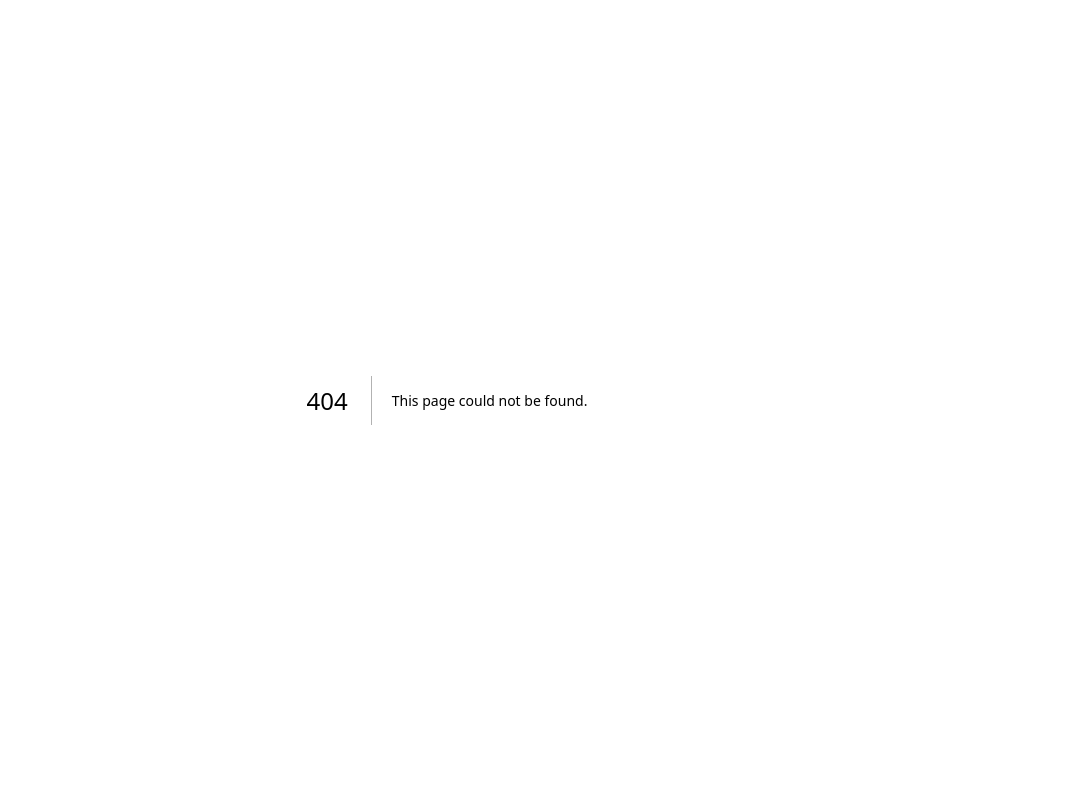
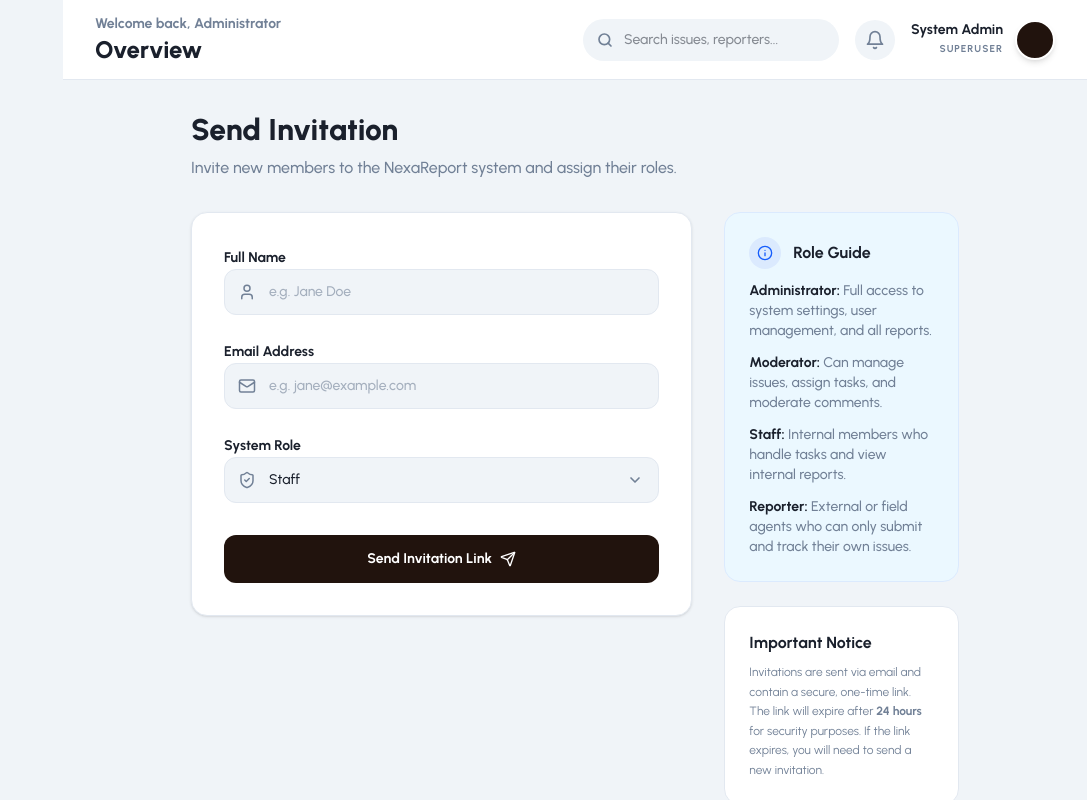
Before and after one commit to Ange884/NexaReport-System, a Next.js app: page /admin/send-invite in a window 1280 px wide. Before the commit this address had no page. Shown: the whole page, without its empty margins (193-1280 px from the left). Built offline with nearby package versions, Linux system fonts and the light colour scheme.

Commit message:
fix: added send invite to the dashboard

```diff
--- a/app/admin/layout.tsx
+++ b/app/admin/layout.tsx
@@ -13,6 +13,11 @@ const navItems = [
   {
     href: "/admin/manage-issues", label: "Issues", icon: (
       <svg xmlns="http://www.w3.org/2000/svg" width="20" height="20" viewBox="0 0 24 24" fill="none" stroke="currentColor" strokeWidth="2" strokeLinecap="round" strokeLinejoin="round"><path d="M14.5 2H6a2 2 0 0 0-2 2v16a2 2 0 0 0 2 2h12a2 2 0 0 0 2-2V7.5L14.5 2z"></path><polyline points="14 2 14 8 20 8"></polyline><line x1="16" y1="13" x2="8" y2="13"></line><line x1="16" y1="17" x2="8" y2="17"></line><line x1="10" y1="9" x2="8" y2="9"></line></svg>
+    )
+  },
+  {
+    href: "/admin/send-invite", label: "Send Invitation", icon: (
+      <svg xmlns="http://www.w3.org/2000/svg" width="20" height="20" viewBox="0 0 24 24" fill="none" stroke="currentColor" strokeWidth="2" strokeLinecap="round" strokeLinejoin="round"><path d="M16 21v-2a4 4 0 0 0-4-4H6a4 4 0 0 0-4 4v2"></path><circle cx="9" cy="7" r="4"></circle><line x1="19" y1="8" x2="19" y2="14"></line><line x1="22" y1="11" x2="16" y2="11"></line></svg>
     )
   },
   {
@@ -46,7 +51,7 @@ export default function AdminLayout({
   return (
     <div className="flex h-screen overflow-hidden bg-[var(--background)]">
       {/* Sidebar */}
-      <aside className="animate-sidebar sticky top-0 hidden h-full w-64 border-r border-[var(--border)] bg-white p-6 md:block">
+      <aside className="animate-sidebar sticky top-0 hidden h-full w-64 border-r border-[var(--border)] bg-white p-6 md:block overflow-y-auto">
         <div className="mb-10 flex items-center gap-3">
           <div className="flex h-10 w-10 items-center justify-center rounded-xl bg-[var(--accent)] text-white shadow-lg">
             <svg viewBox="0 0 24 24" fill="none" stroke="currentColor" strokeWidth="2.5" className="h-6 w-6">
@@ -74,7 +79,7 @@ export default function AdminLayout({
           ))}
         </nav>
 
-        <div className="absolute bottom-6 left-6 right-6">
+        <div className="mt-10 mb-6">
           <button
             onClick={handleLogout}
             className="flex w-full items-center gap-4 rounded-xl px-4 py-3 text-sm font-bold text-red-500 transition-all hover:bg-red-50"
--- /dev/null
+++ b/app/admin/send-invite/page.tsx
@@ -0,0 +1,152 @@
+"use client";
+
+import React, { useState } from "react";
+import { Mail, User, ShieldCheck, Send, Info } from "lucide-react";
+
+export default function SendInvitePage() {
+  const [formData, setFormData] = useState({
+    fullName: "",
+    email: "",
+    role: "Staff",
+  });
+  const [isSubmitting, setIsSubmitting] = useState(false);
+  const [successMsg, setSuccessMsg] = useState("");
+
+  const handleSubmit = (e: React.FormEvent) => {
+    e.preventDefault();
+    setIsSubmitting(true);
+    setSuccessMsg("");
+    // Simulate API call
+    setTimeout(() => {
+      setSuccessMsg(`An invitation has been successfully sent to ${formData.email}.`);
+      setFormData({ fullName: "", email: "", role: "Staff" });
+      setIsSubmitting(false);
+    }, 1500);
+  };
+
+  return (
+    <div className="mx-auto max-w-3xl">
+      <div className="mb-8">
+        <h1 className="text-3xl font-black text-[var(--foreground)]">Send Invitation</h1>
+        <p className="mt-2 text-[var(--muted)] font-medium">
+          Invite new members to the NexaReport system and assign their roles.
+        </p>
+      </div>
+
+      <div className="grid grid-cols-1 md:grid-cols-3 gap-8">
+        {/* Main Form Area */}
+        <div className="md:col-span-2">
+          <div className="rounded-2xl bg-white p-8 border border-[var(--border)] shadow-sm">
+            {successMsg && (
+              <div className="mb-6 rounded-xl bg-green-50 p-4 border border-green-200 flex items-start gap-3">
+                <div className="text-green-500 mt-0.5">
+                  <svg xmlns="http://www.w3.org/2000/svg" width="20" height="20" viewBox="0 0 24 24" fill="none" stroke="currentColor" strokeWidth="2" strokeLinecap="round" strokeLinejoin="round"><path d="M22 11.08V12a10 10 0 1 1-5.93-9.14"></path><polyline points="22 4 12 14.01 9 11.01"></polyline></svg>
+                </div>
+                <div>
+                  <h4 className="font-bold text-green-800 text-sm">Success</h4>
+                  <p className="text-xs text-green-700 font-medium mt-1">{successMsg}</p>
+                </div>
+              </div>
+            )}
+
+            <form onSubmit={handleSubmit} className="space-y-6">
+              <div className="space-y-1.5">
+                <label className="text-sm font-bold text-[var(--foreground)]">Full Name</label>
+                <div className="relative group">
+                  <User className="absolute left-3.5 top-1/2 -translate-y-1/2 text-[var(--muted)] group-focus-within:text-[var(--accent)] transition-colors" size={18} />
+                  <input
+                    type="text"
+                    placeholder="e.g. Jane Doe"
+                    required
+                    className="w-full rounded-xl border border-[var(--border)] bg-[var(--background)] py-3 pl-11 pr-4 text-sm font-medium transition-all focus:border-[var(--accent)] focus:bg-white focus:ring-4 focus:ring-[var(--accent)]/5 outline-none placeholder:text-[var(--muted)]/60"
+                    value={formData.fullName}
+                    onChange={(e) => setFormData({ ...formData, fullName: e.target.value })}
+                  />
+                </div>
+              </div>
+
+              <div className="space-y-1.5">
+                <label className="text-sm font-bold text-[var(--foreground)]">Email Address</label>
+                <div className="relative group">
+                  <Mail className="absolute left-3.5 top-1/2 -translate-y-1/2 text-[var(--muted)] group-focus-within:text-[var(--accent)] transition-colors" size={18} />
+                  <input
+                    type="email"
+                    placeholder="e.g. jane@example.com"
+                    required
+                    className="w-full rounded-xl border border-[var(--border)] bg-[var(--background)] py-3 pl-11 pr-4 text-sm font-medium transition-all focus:border-[var(--accent)] focus:bg-white focus:ring-4 focus:ring-[var(--accent)]/5 outline-none placeholder:text-[var(--muted)]/60"
+                    value={formData.email}
+                    onChange={(e) => setFormData({ ...formData, email: e.target.value })}
+                  />
+                </div>
+              </div>
+
+              <div className="space-y-1.5">
+                <label className="text-sm font-bold text-[var(--foreground)]">System Role</label>
+                <div className="relative group">
+                  <ShieldCheck className="absolute left-3.5 top-1/2 -translate-y-1/2 text-[var(--muted)] group-focus-within:text-[var(--accent)] transition-colors" size={18} />
+                  <select
+                    className="w-full appearance-none rounded-xl border border-[var(--border)] bg-[var(--background)] py-3 pl-11 pr-10 text-sm font-medium transition-all focus:border-[var(--accent)] focus:bg-white focus:ring-4 focus:ring-[var(--accent)]/5 outline-none cursor-pointer"
+                    value={formData.role}
+                    onChange={(e) => setFormData({ ...formData, role: e.target.value })}
+                  >
+                    <option value="Admin">Administrator</option>
+                    <option value="Moderator">Moderator</option>
+                    <option value="Staff">Staff</option>
+                    <option value="Reporter">Reporter</option>
+                  </select>
+                  <div className="pointer-events-none absolute right-4 top-1/2 -translate-y-1/2 text-[var(--muted)]">
+                    <svg xmlns="http://www.w3.org/2000/svg" width="16" height="16" viewBox="0 0 24 24" fill="none" stroke="currentColor" strokeWidth="2.5" strokeLinecap="round" strokeLinejoin="round"><path d="m6 9 6 6 6-6"/></svg>
+                  </div>
+                </div>
+              </div>
+
+              <div className="pt-2">
+                <button
+                  type="submit"
+                  disabled={isSubmitting}
+                  className="group flex w-full items-center justify-center gap-2 rounded-xl bg-[var(--accent)] py-3.5 text-sm font-bold text-white transition-all hover:opacity-95 hover:shadow-lg hover:shadow-[var(--accent)]/20 active:scale-[0.98] disabled:opacity-50 disabled:pointer-events-none"
+                >
+                  {isSubmitting ? (
+                    <div className="h-5 w-5 animate-spin rounded-full border-2 border-white border-t-transparent"></div>
+                  ) : (
+                    <>
+                      Send Invitation Link
+                      <Send size={16} className="transition-transform group-hover:translate-x-1 group-hover:-translate-y-0.5" />
+                    </>
+                  )}
+                </button>
+              </div>
+            </form>
+          </div>
+        </div>
+
+        {/* Information Sidebar */}
+        <div className="md:col-span-1 space-y-6">
+          <div className="rounded-2xl bg-[var(--accent-soft)] p-6 border border-blue-100">
+            <div className="flex items-center gap-3 mb-3">
+              <div className="flex h-8 w-8 items-center justify-center rounded-full bg-blue-100 text-blue-600">
+                <Info size={16} />
+              </div>
+              <h3 className="font-bold text-[var(--foreground)]">Role Guide</h3>
+            </div>
+            <ul className="space-y-3 text-sm text-[var(--muted)] font-medium">
+              <li><strong className="text-[var(--foreground)]">Administrator:</strong> Full access to system settings, user management, and all reports.</li>
+              <li><strong className="text-[var(--foreground)]">Moderator:</strong> Can manage issues, assign tasks, and moderate comments.</li>
+              <li><strong className="text-[var(--foreground)]">Staff:</strong> Internal members who handle tasks and view internal reports.</li>
+              <li><strong className="text-[var(--foreground)]">Reporter:</strong> External or field agents who can only submit and track their own issues.</li>
+            </ul>
+          </div>
+
+          <div className="rounded-2xl bg-white p-6 border border-[var(--border)]">
+            <h3 className="font-bold text-[var(--foreground)] mb-2">Important Notice</h3>
+            <p className="text-xs text-[var(--muted)] leading-relaxed">
+              Invitations are sent via email and contain a secure, one-time link.
+              The link will expire after <strong>24 hours</strong> for security purposes.
+              If the link expires, you will need to send a new invitation.
+            </p>
+          </div>
+        </div>
+      </div>
+    </div>
+  );
+}
```
Lines whose indentation alone changed are shown as unchanged.
